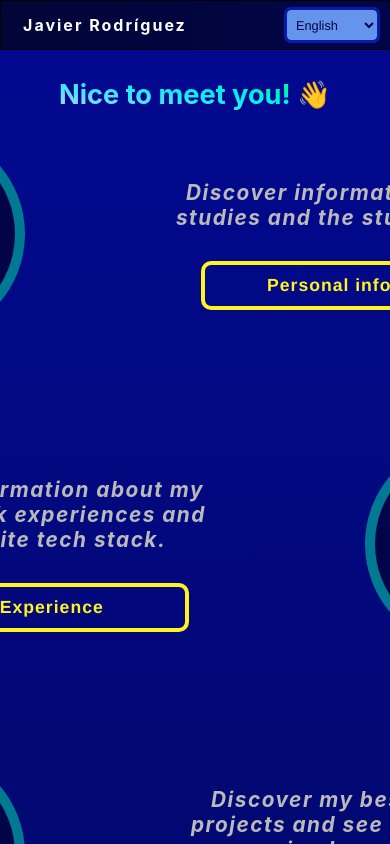
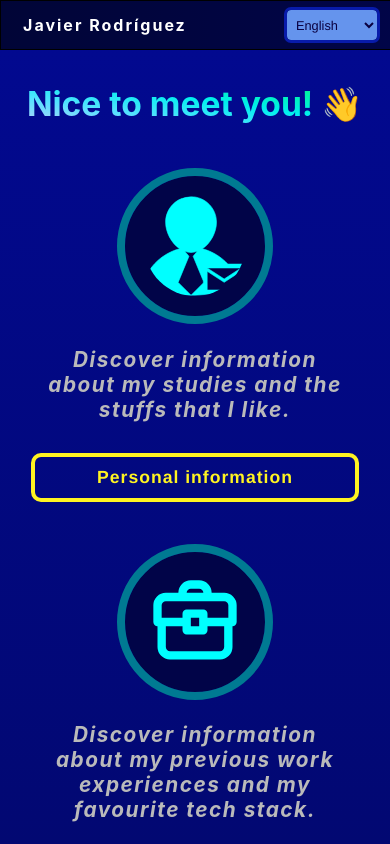
Before and after one commit to javirro/personal-web, a React (Create React App) app: page / in a window 390 px wide. Built offline with nearby package versions, Linux system fonts and the light colour scheme.

Commit message:
Add hook to get screen width and use it to change elements order

```diff
--- /dev/null
+++ b/src/hooks/useWidthScreenSize.js
@@ -0,0 +1,12 @@
+import { useState, useEffect } from "react";
+const useWidthScreenSize = () => {
+  const [width, setWidth] = useState(window.innerWidth);
+  useEffect(() => {
+    const handler = () => setWidth(window.innerWidth);
+    window.addEventListener("resize", handler);
+    return () => window.removeEventListener("resize", handler);
+  }, []);
+  return width;
+};
+
+export default useWidthScreenSize;
--- a/src/routes/Home.jsx
+++ b/src/routes/Home.jsx
@@ -3,9 +3,13 @@ import { FormattedMessage } from 'react-intl'
 import GlobalFooter from '../components/GlobalFooter'
 import landingImgs from '../images/landing'
 import '../styles/Home.css'
+import useWidthScreenSize from '../hooks/useWidthScreenSize'
 
 
 const Home = () => {
+
+  const currentWidth = useWidthScreenSize()
+  console.log(currentWidth)
   return (
     <>
       <main className="main-home-container">
@@ -20,6 +24,7 @@ const Home = () => {
             </div>
 
           </div>
+          {currentWidth > 500 ?
             <div className="individual-landing-container">
               <div className="text-container-landing">
                 <p className="texts-landings"><FormattedMessage id="home-discover-work" /></p>
@@ -27,6 +32,14 @@ const Home = () => {
               </div>
               <img src={landingImgs.workImg} alt='personal logo' className="landing-imgs" />
             </div>
+            :
+            <div className="individual-landing-container">
+              <img src={landingImgs.workImg} alt='personal logo' className="landing-imgs" />
+              <div className="text-container-landing">
+                <p className="texts-landings"><FormattedMessage id="home-discover-work" /></p>
+                <Link className='link' to="/work-experience"><FormattedMessage id="home-work-experience" /></Link>
+              </div>
+            </div>}
 
           <div className="individual-landing-container">
             <img src={landingImgs.websiteImg} alt='personal logo' className="landing-imgs" />
--- a/src/styles/Home.css
+++ b/src/styles/Home.css
@@ -70,7 +70,7 @@
 }
 .link:hover {
   background: rgb(255, 244, 33);
-  color:#010448;
+  color: #010448;
 }
 
 .link {
@@ -129,7 +129,7 @@
     margin-left: 0px;
   }
   .landing-title {
-    font-size: 1.7rem;
+    font-size: 2.1rem;
     text-align: center;
     padding: 10px 5px 0px 5px;
   }
@@ -137,4 +137,43 @@
   .link {
     font-size: 1.1rem;
   }
+
+  .body-home-container {
+    display: flex;
+    flex-direction: column;
+    justify-content: center;
+    align-items: center;
+    gap: 50px;
+    width: 100%;
+    margin-top: 30px;
+    padding-bottom: 40px;
+  }
+
+  .individual-landing-container {
+    display: flex;
+    justify-content: center;
+    align-items: center;
+    flex-direction: column;
+    gap: 10px;
+  }
+
+  .landing-imgs {
+    width: 100px;
+    height: 100px;
+    box-sizing: content-box;
+    border-radius: 50%;
+    padding: 20px;
+    background-color: #010448;
+    outline: 8px solid rgb(0, 122, 146);
+  }
+
+  .texts-landings {
+    width: 300px;
+    text-align: center;
+    color: rgb(186, 186, 186);
+    font-size: 1.3rem;
+    letter-spacing: 1.5px;
+    font-weight: bold;
+    font-style: italic;
+  }
 }
```
Lines whose indentation alone changed are shown as unchanged.
